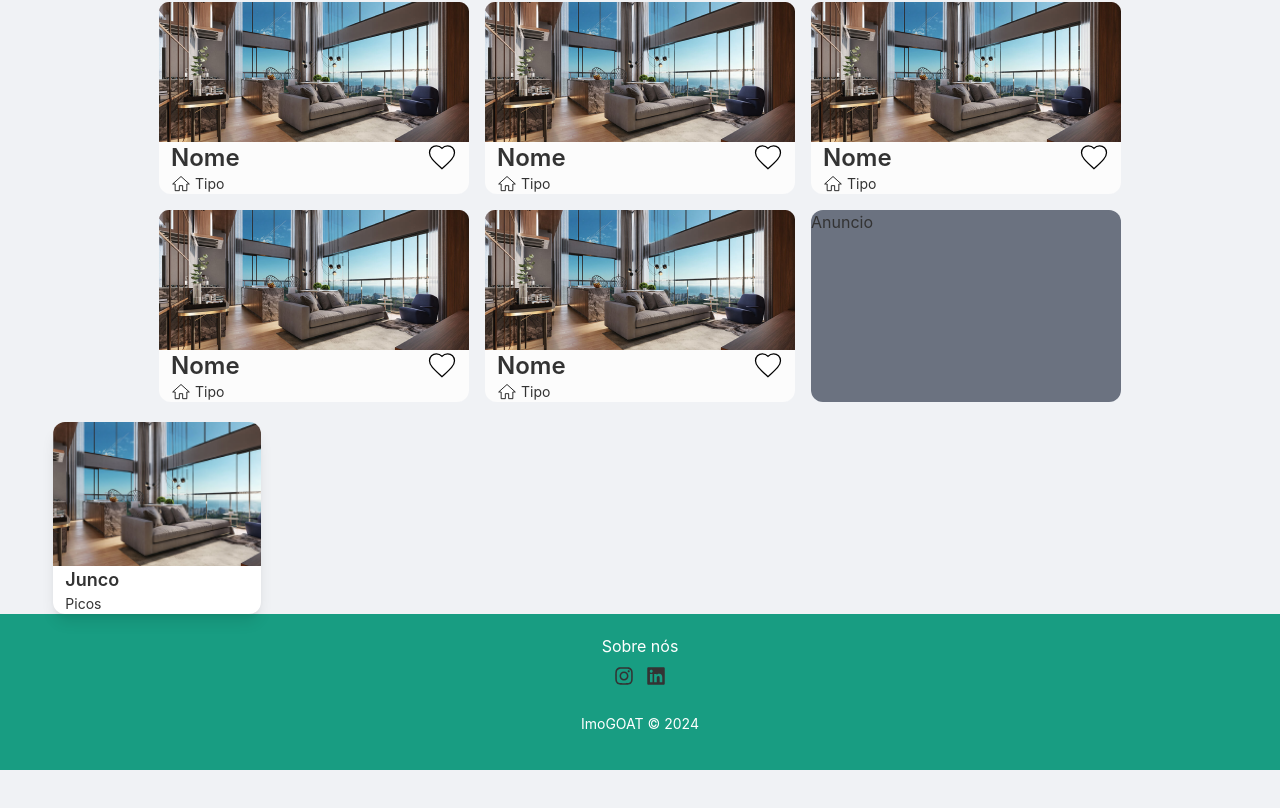
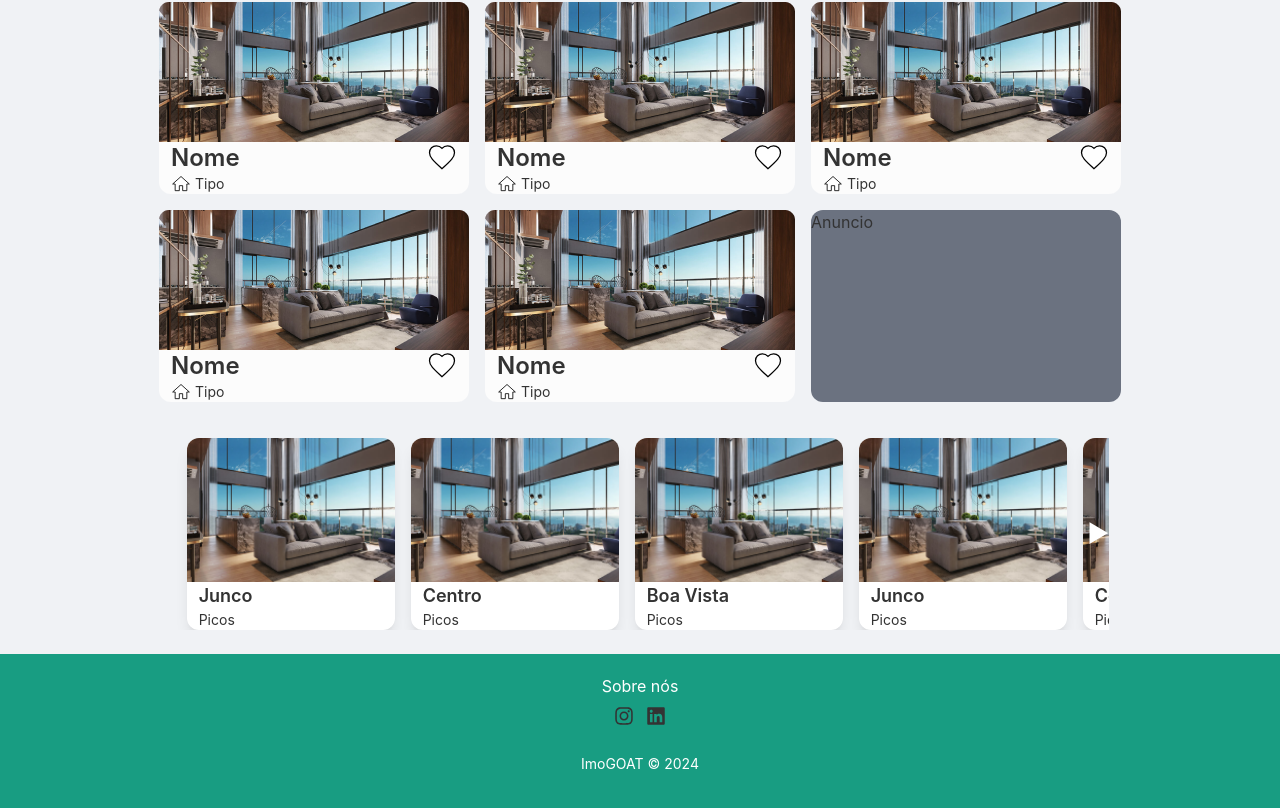
Before and after one commit to imogoat/projeto-front-end, a Next.js app: page / in a window 1280 px wide. Shown: the part 600-1408 px from the top of the page. Before the commit the page ends 1370 px from the top, so only its background shows below. Built offline with nearby package versions, Linux system fonts and the light colour scheme.

Commit message:
style: implementar design da área de rolagem para cards de bairros

```diff
--- a/package.json
+++ b/package.json
@@ -16,6 +16,8 @@
     "@fortawesome/react-fontawesome": "^0.2.2",
     "@mui/icons-material": "^6.1.4",
     "axios": "^1.7.8",
+    "flowbite": "^2.5.2",
+    "flowbite-react": "^0.10.2",
     "next": "^14.2.15",
     "react": "^18",
     "react-dom": "^18",
--- a/src/app/layout.tsx
+++ b/src/app/layout.tsx
@@ -1,4 +1,6 @@
 import "./global.css"
+// import 'flowbite/dist/flowbite.css';
+
 import Header from "../components/layout/Header"
 import Footer from "@/components/layout/Footer"
 
--- a/src/app/page.tsx
+++ b/src/app/page.tsx
@@ -16,7 +16,7 @@ export default function Home(){
                     layout="responsive"
                 />
             </div>
-            <div className="relative z-10 p-0 mt-[-35%] xt:mt-[-35%] sm:mt-[-30%] md:mt-[-25%] w-full">
+            <div className="relative z-10 p-0 mt-[-35%] xt:mt-[-35%] sm:mt-[-30%] md:mt-[-25%] w-full overflow-x-hidden">
                 <aside className=" w-full z-10
                 text-2xl sm:text-3xl md:text-5xl lg:text-6xl font-bold
                 text-white font-sans text-shadow mx-8 my-5">
--- a/src/components/layout/Footer.tsx
+++ b/src/components/layout/Footer.tsx
@@ -4,7 +4,7 @@ import { faLinkedin, faInstagram } from '@fortawesome/free-brands-svg-icons';
 const Footer = () => {
     return (
         <>
-            <div className="flex flex-col items-center p-5 w-full h-auto bg-[--green-light] text-white">
+            <div className="flex flex-col items-center p-5 w-full h-auto bg-[--green-light] text-white mt-2">
                 <div className='cursor-pointer hover:text-[--green-black]'>
                     Sobre nós
                 </div>
--- a/src/components/layout/homepage/CardBairroArea.tsx
+++ b/src/components/layout/homepage/CardBairroArea.tsx
@@ -1,11 +1,124 @@
-import CardBairro from "./CardBairro"
+"use client";
+
+import React, { useRef, useState, useEffect } from 'react';
+import CardBairro from "./CardBairro";
 
 const CardBairroArea = () => {
+    const scrollRef = useRef<HTMLDivElement>(null);
+    const [showLeftButton, setShowLeftButton] = useState(false);
+    const [showRightButton, setShowRightButton] = useState(true);
+
+    useEffect(() => {
+        const checkScrollButtons = () => {
+            if (scrollRef.current) {
+                const { scrollLeft, scrollWidth, clientWidth } = scrollRef.current;
+                setShowLeftButton(scrollLeft > 0);  // Se houver conteúdo à esquerda, mostrar botão esquerdo
+                setShowRightButton(scrollLeft < scrollWidth - clientWidth);  // Se houver conteúdo à direita, mostrar botão direito
+            }
+        };
+
+        checkScrollButtons();  // Verificar na montagem
+        scrollRef.current?.addEventListener('scroll', checkScrollButtons);  // Adicionar ouvinte de evento de rolagem
+
+        return () => {
+            scrollRef.current?.removeEventListener('scroll', checkScrollButtons);  // Limpar ouvinte na desmontagem
+        };
+    }, []);
+
+    const handleNavigation = (direction: 'left' | 'right', event: React.MouseEvent<HTMLButtonElement>) => {
+        event.preventDefault();
+        event.stopPropagation();
+
+        if (scrollRef.current) {
+            const container = scrollRef.current;
+            const items = Array.from(container.children as HTMLCollectionOf<HTMLElement>);
+
+            if (items.length > 0) {
+                let targetItem = null;
+
+                if (direction === 'right') {
+                    const currentRightEdge = container.scrollLeft + container.clientWidth;
+                    for (let i = 0; i < items.length; i++) {
+                        if (items[i].offsetLeft + items[i].offsetWidth > currentRightEdge) {
+                            targetItem = items[i];
+                            break;
+                        }
+                    }
+                } else {
+                    const currentLeftEdge = container.scrollLeft;
+                    for (let i = items.length - 1; i >= 0; i--) {
+                        if (items[i].offsetLeft < currentLeftEdge) {
+                            targetItem = items[i];
+                            break;
+                        }
+                    }
+                }
+
+                if (targetItem) {
+                    container.scrollTo({
+                        left: direction === 'right' ? targetItem.offsetLeft - container.offsetLeft : targetItem.offsetLeft - container.offsetLeft - container.clientWidth + targetItem.offsetWidth,
+                        behavior: 'smooth'
+                    });
+                }
+            }
+        }
+    };
+
+    const cards = [
+        { img: "/img/img-ap.png", bairro: "Junco", city: "Picos", nomeSecundario: "Junco Norte" },
+        { img: "/img/img-ap.png", bairro: "Centro", city: "Picos", nomeSecundario: "Centro Sul" },
+        { img: "/img/img-ap.png", bairro: "Boa Vista", city: "Picos", nomeSecundario: "Vista Leste" },
+        { img: "/img/img-ap.png", bairro: "Junco", city: "Picos", nomeSecundario: "Junco Norte" },
+        { img: "/img/img-ap.png", bairro: "Centro", city: "Picos", nomeSecundario: "Centro Sul" },
+        { img: "/img/img-ap.png", bairro: "Boa Vista", city: "Picos", nomeSecundario: "Vista Leste" },
+        { img: "/img/img-ap.png", bairro: "Junco", city: "Picos", nomeSecundario: "Junco Norte" },
+        { img: "/img/img-ap.png", bairro: "Centro", city: "Picos", nomeSecundario: "Centro Sul" },
+        { img: "/img/img-ap.png", bairro: "Boa Vista", city: "Picos", nomeSecundario: "Vista Leste" },
+        { img: "/img/img-ap.png", bairro: "Junco", city: "Picos", nomeSecundario: "Junco Norte" },
+        { img: "/img/img-ap.png", bairro: "Centro", city: "Picos", nomeSecundario: "Centro Sul" },
+        { img: "/img/img-ap.png", bairro: "Boa Vista", city: "Picos", nomeSecundario: "Vista Leste" },
+    ]; // seus cards aqui
+
     return (
-        <div>
-            <CardBairro img="/img/img-ap.png" bairro="Junco" city="Picos" />
+        <div className="relative w-full sm:[90%] md:w-4/5 overflow-hidden py-4 mx-auto">
+            <style>
+            {`
+                .scrollbar-hide::-webkit-scrollbar {
+                    display: none;
+                }
+                .scrollbar-hide {
+                    -ms-overflow-style: none;  // IE and Edge
+                    scrollbar-width: none;  // Firefox
+                }
+            `}
+            </style>
+            {showLeftButton && (
+                <button
+                    aria-label="Scroll Left"
+                    onClick={(e) => handleNavigation('left', e)}
+                    className="absolute left-0 top-1/2 z-50 h-full cursor-pointer text-white text-2xl transform -translate-y-1/2"
+                >
+                    &#9664;
+                </button>
+            )}
+            <div ref={scrollRef} className="flex flex-nowrap space-x-4 overflow-x-auto px-4 scrollbar-hide">
+                {cards.map((card, index) => (
+                    <div key={index} className="min-w-max">
+                        <CardBairro img={card.img} bairro={card.bairro} city={card.city} />
+                    </div>
+                ))}
+            </div>
+            {showRightButton && (
+                <button
+                    aria-label="Scroll Right"
+                    onClick={(e) => handleNavigation('right', e)}
+                    className="absolute right-0 top-1/2 z-50 h-full cursor-pointer text-white text-2xl transform -translate-y-1/2"
+                >
+                    &#9654;
+                </button>
+            )}
         </div>
-    )
-}
+    );
+};
 
-export default CardBairroArea
+export default CardBairroArea;
```
Also changed, not shown: 1 other file (tests, documents, lock files or other folders).
